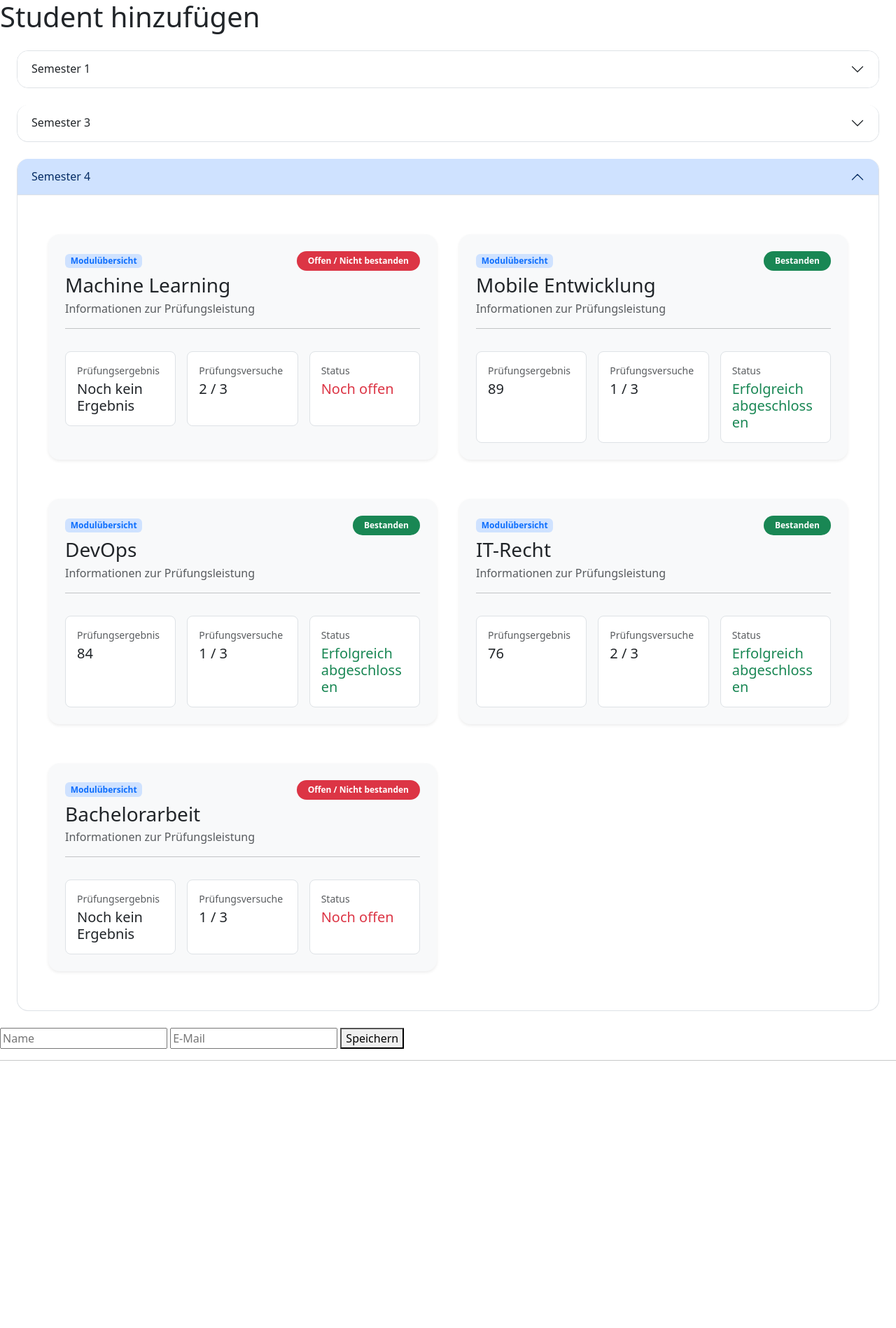
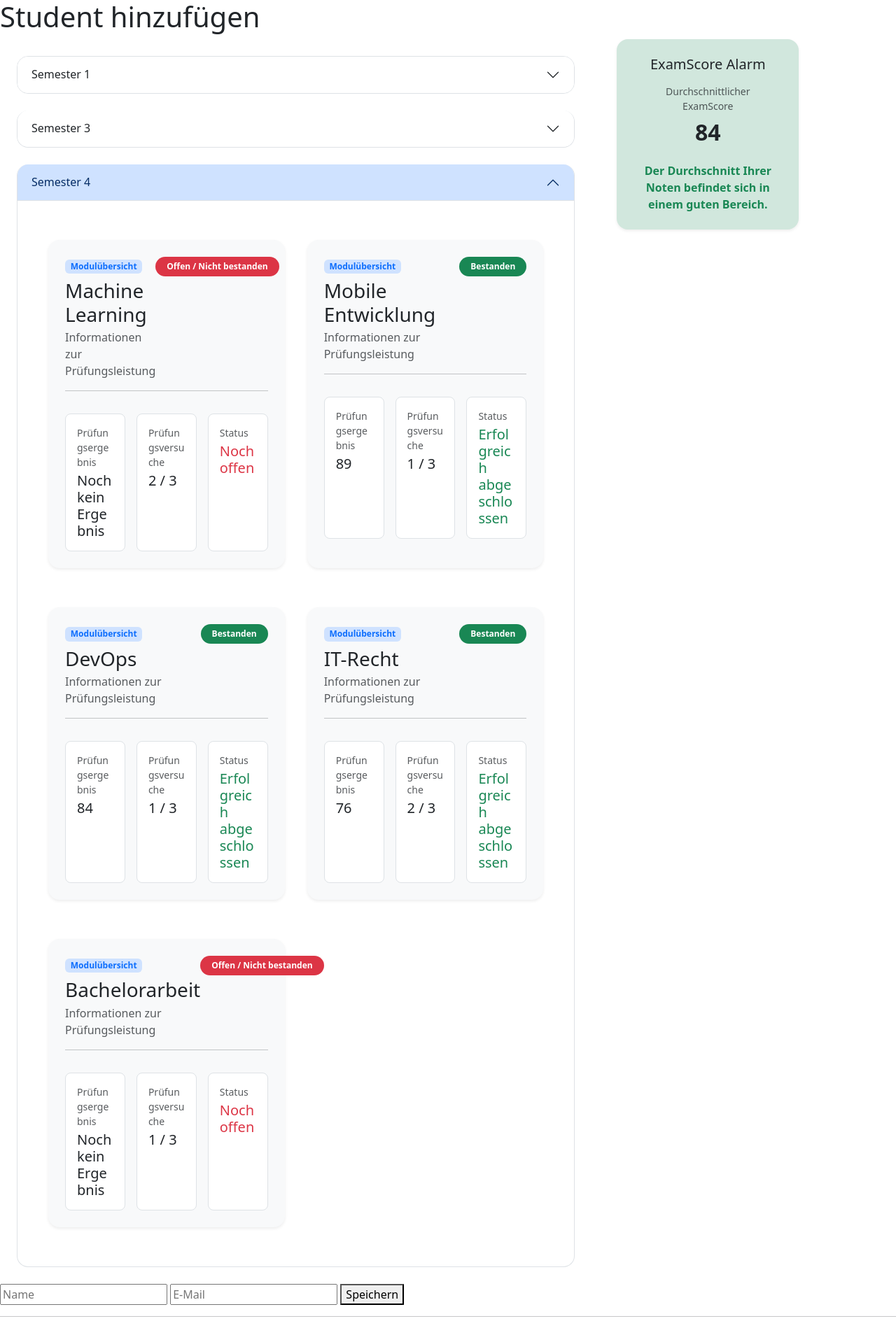
Before and after one commit to Stefanb0711/UniversityDashboard, a Flask app: page /dashboard in a window 1280 px wide. Shown: the whole page at 70% size. Before the commit the page ends 1516 px from the top, so only its background shows below. Run offline with Flask 3, Linux system fonts and the light colour scheme.

Commit message:
ExamScoreAlarm wird jetzt seitlich angezeigt

```diff
--- a/templates/dashboard.html
+++ b/templates/dashboard.html
@@ -11,8 +11,10 @@
 
 
 
+        <div class="row g-4 align-items-start">
 
-        <div class="accordion" id="accordionPanelsStayOpenExample">
+            <!--Akkordion -->
+            <div class="accordion col-12 col-lg-8" id="accordionPanelsStayOpenExample">
              <!-- Semesters -->
 
 
@@ -150,6 +152,45 @@
 
         </div>
 
+            <!-- ExamScore Alarm -->
+            <div id="examScoreAlarm"
+                 class="card rounded-4 shadow-sm border-0 m-4 col-12 col-lg-4
+            {% if not my_dashboard.exam_score_alarm_triggered %}
+                bg-success-subtle
+            {% else %}
+                bg-danger-subtle
+            {% endif %}"
+                 style="width: 260px; min-height: 260px;">
+
+                <div class="card-body d-flex flex-column justify-content-center text-center p-4">
+
+                    <h5 class="card-title mb-3">
+                        ExamScore Alarm
+                    </h5>
+
+                    <p class="text-muted small mb-2">
+                        Durchschnittlicher ExamScore
+                    </p>
+
+                    <h2 class="fw-bold mb-4">
+                        {{ my_dashboard.mean_of_all_exam_scores }}
+                    </h2>
+
+                    {% if not my_dashboard.exam_score_alarm_triggered %}
+                        <p class="fw-semibold text-success mb-0">
+                            Der Durchschnitt Ihrer Noten befindet sich in einem guten Bereich.
+                        </p>
+                    {% else %}
+                        <p class="fw-semibold text-danger mb-0">
+                            Der Durchschnitt Ihrer Noten befindet sich im kritischen Bereich.
+                        </p>
+                    {% endif %}
+
+                </div>
+       </div>
+        </div>
+
+
 
         <form method="POST">
             <input type="text" name="name" placeholder="Name" required>
```
Also changed, not shown: instance/meineDatenbank.db. Lines whose indentation alone changed are shown as unchanged.
